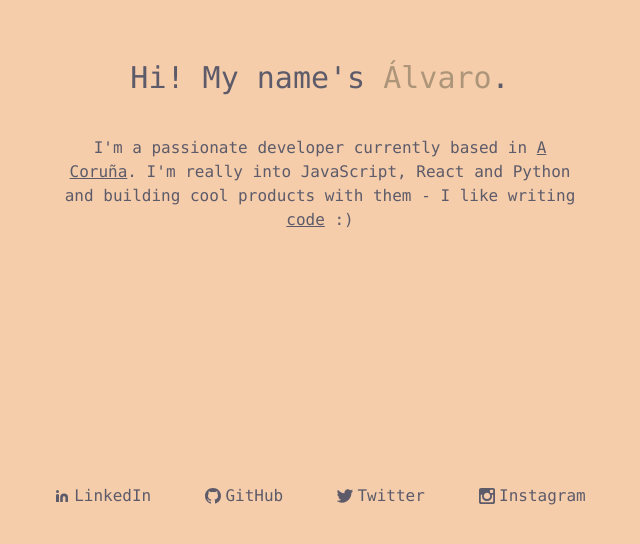
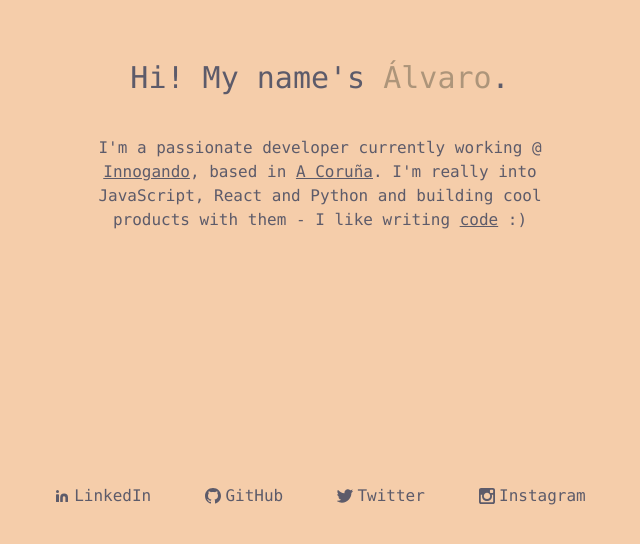
Before and after one commit to alvaro-freire/alvarofreire.es, a Next.js app: page / in a window 1280 px wide. Shown: the part 254-798 px from the top of the page, without its empty margins (320-960 px from the left). Built offline with nearby package versions, Linux system fonts and the light colour scheme.

Commit message:
update job

```diff
--- a/pages/index.js
+++ b/pages/index.js
@@ -17,9 +17,11 @@ function Home() {
                 Hi! My name&apos;s <span className='text-[#ad957a]'>Álvaro</span>.
               </p>
               <p className='text-md mt-10 mx-4'>
-                I&apos;m a passionate developer currently
-                based in <Link href='https://www.google.com/maps/place/La+Coru%C3%B1a/@43.3618688,-8.4477032,13z/data=!3m1!4b1!4m5!3m4!1s0xd2e7cfcf174574d:0x6a47350d095cdfee!8m2!3d43.3623436!4d-8.4115401'>
-                  <a target='_blank' className='underline transition-colors hover:text-[#CFB495]' >A Coruña</a>
+                I&apos;m a passionate developer currently working @ <Link href='https://innogando.com'>
+                  <a target='_blank' className='underline transition-colors hover:text-[#CFB495]'>Innogando</a>
+                  </Link>
+                , based in <Link href='https://www.google.com/maps/place/La+Coru%C3%B1a/@43.3618688,-8.4477032,13z/data=!3m1!4b1!4m5!3m4!1s0xd2e7cfcf174574d:0x6a47350d095cdfee!8m2!3d43.3623436!4d-8.4115401'>
+                  <a target='_blank' className='underline transition-colors hover:text-[#CFB495]'>A Coruña</a>
                 </Link>. I&apos;m really into JavaScript,
                 React and Python and building cool products with them - I like writing <Link href='https://github.com/alvaro-freire'>
                   <a target='_blank' className='underline transition-colors hover:text-[#CFB495]' >code</a>
```
